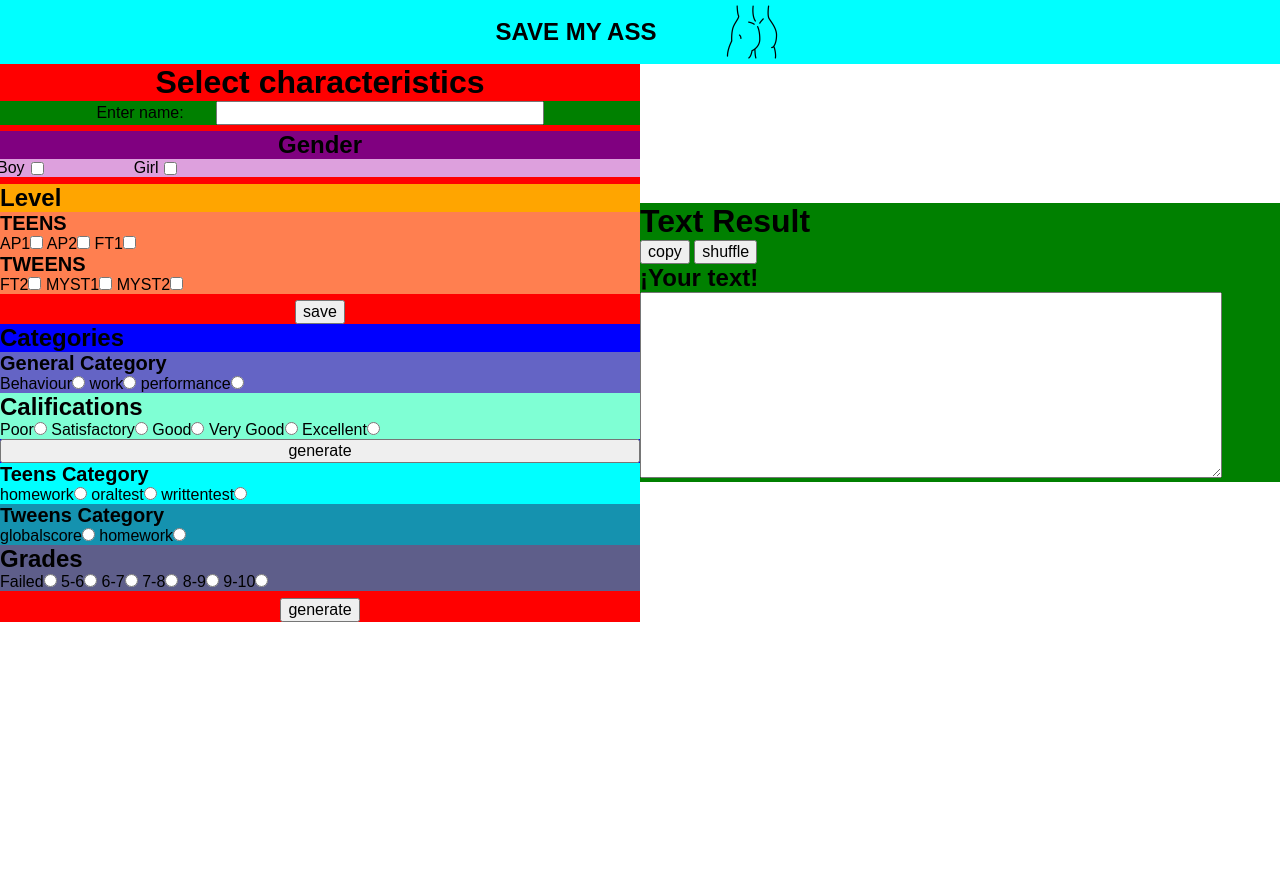
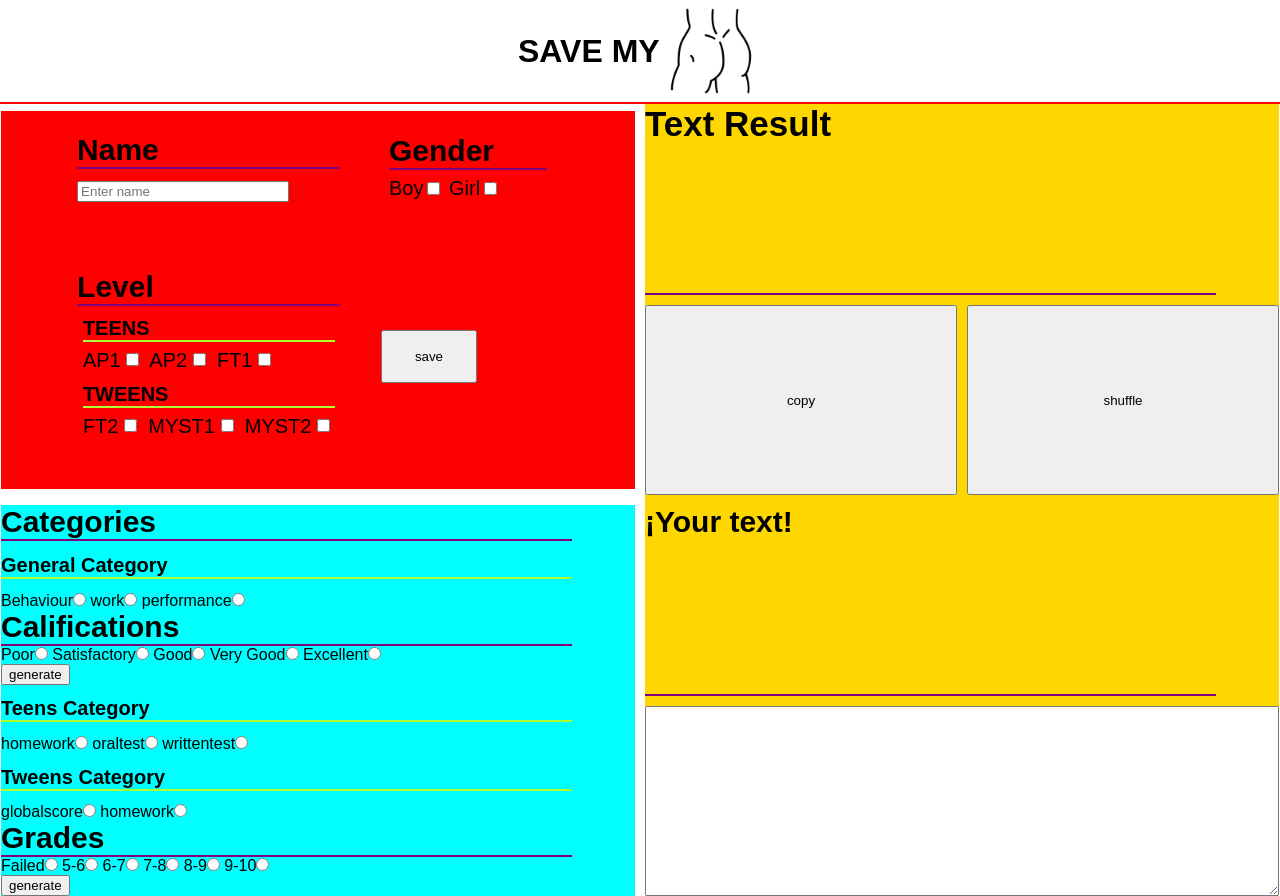
Before and after one commit to NuriaLiano/save-my-ass, a plain HTML site: page index.html in a window 1280 px wide. Before the commit the page ends 800 px from the top, so only its background shows below. Drawn offline with Linux system fonts and the light colour scheme.

Commit message:
new main.css

```diff
--- a/index.html
+++ b/index.html
@@ -7,31 +7,26 @@
     <meta name="viewport" content="width=device-width, initial-scale=1.0">
     <script src="index.js"></script>
     <link rel="stylesheet" href="main.css">
-    <title>Save My ASS</title>
+    <title>Save My ASS | Text generator</title>
 </head>
 
 <body>
     <header>
-        <h1 class="title">SAVE MY ASS</h1>
+        <h1>SAVE MY</h1>
         <img src="img/butt.png" alt="">
     </header>
     <section>
-        <div class="left">
-            <h2 class="supertitle">Select characteristics</h2>
+        <div class="mainbox">
             <div class="inputname">
-                <label for="childname">Enter name: </label><input type="text" name="childname" id="childname">
+                <h3 class="title">Name</h3>
+                <input type="text" name="childname" id="childname" placeholder="Enter name">
             </div>
             <div class="gender">
                 <h3 class="title">Gender</h3>
                 <div class="gen">
-                    <div class="boybox">
-                        <label for="boy">Boy</label><input type="checkbox" name="gender" id="boy" value="Boy">
-                    </div>
-                    <div class="girlbox">
-                        <label for="girl">Girl</label><input type="checkbox" name="gender" id="girl" value="Girl">
-                    </div>
+                    <label for="boy">Boy</label><input type="checkbox" name="gender" id="boy" value="Boy">
+                    <label for="girl">Girl</label><input type="checkbox" name="gender" id="girl" value="Girl">
                 </div>
-
             </div>
             <div class="group">
                 <h3 class="title">Level</h3>
@@ -50,7 +45,9 @@
                     </div>
                 </div>
             </div>
-            <input type="button" value="save">
+            <input type="button" class="btnmainbox" value="save">
+        </div>
+        <div class="secondbox">
             <div class="categories">
                 <h3 class="title">Categories</h3>
                 <div class="generalCat">
@@ -91,10 +88,10 @@
             </div>
             <input type="button" value="generate">
         </div>
-        <div class="right">
+        <div class="thirdbox">
             <h2 class="supertitle">Text Result</h2>
-            <input type="button" value="copy">
-            <input type="button" value="shuffle">
+            <input type="button" class="btncopy" value="copy">
+            <input type="button" class="btnshuffle" value="shuffle">
             <h3 class="title">¡Your text!</h3>
             <textarea name="" id="" cols="30" rows="10"></textarea>
         </div>
--- a/main.css
+++ b/main.css
@@ -1,127 +1,134 @@
 *{
+    margin: 0;
     font-family: Arial, Helvetica, sans-serif;
-    margin: 0;
-    font-size: 100%;
 }
 
-/*general*/
+/******** GENERAL ********/
+
 .supertitle{
-    font-size: 200%;
-}
-.title{
-    font-size: 150%;
-}
-.subtitle{
-    font-size: 125%;
+    font-size: 35px;
+    border-bottom: 2px solid purple;
+    width: 90%;
 }
 
-/*******************************/
+.title{
+    font-size: 30px;
+    border-bottom: 2px solid purple;
+    width: 90%;
+}
+
+.subtitle{
+    font-size: 20px;
+    border-bottom: 2px solid greenyellow;
+    width: 90%;
+    margin: 2% 0;
+}
+
+/***************************/
+
+/******** HEADER ********/
 header{
-    background-color: aqua;
-    width: 100%;
     display: flex;
     justify-content: center;
     align-items: center;
-    flex-direction: row;
-    gap: 5%;
+    border-bottom: 2px solid red;
 }
-h1{
-    font-size: xx-large;
+header img{
+    width: 8%;
 }
-img{
-    width: 5%;
+/***************************/
+
+section{
+    margin: 0 1px;
+    display: grid;
+    grid-template-columns: repeat(2, 1fr);
+    grid-template-rows: repeat(2, 1fr);
+    grid-column-gap: 10px;
+    grid-row-gap: 10px;
 }
-section{
-    display: flex;
+
+/******** FIRST BOX ********/
+
+.mainbox{
+    grid-area: 1 / 1 / 2 / 2;
+    margin: 1% 0;
+    background-color: red;
+    display: grid;
+    grid-template-columns: 50% 30%;
+    grid-template-rows: 30% 70%;
+    width: 100%;
     justify-content: center;
     align-items: center;
-    flex-direction: row;
 }
-.left{
-    background-color: red;
-    width: 50%;
-    display: flex;
-    justify-content: center;
-    align-items: center;
-    flex-direction: column;
-    gap: 15%;
+.inputname, .gender, .group{
+    margin: 4%;
 }
-.right{
-    background-color: green;
-    width: 50%;
+.inputname label{
+    width: 40%;
+}
+#childname{
+    margin-top: 4%;
+    width: 70%;
+    margin-left: auto;
 }
 
-.left .inputname{
-    width: 100%;
-    display: flex;
-    align-items: center;
-    justify-content: center;
-    gap: 5%;
-    margin-bottom: 1%;
-    background-color: green;
+.gen, .teens, .tweens{
+    margin-top: 4%;
+    font-size: 20px;
 }
-.left .inputname #childname{
-    width: 50%;
-}
-.left .gender{
-    display: flex;
-    flex-direction: column;
-    justify-content: center;
-    align-items: center;
-    margin-bottom: 1%;
-    width: 100%;
-    background-color: purple;
-}
-.left .gender .gen{
-    display: flex;
-    flex-direction: row;
-    gap: 15%;
-    width: 100%;
-    background-color: plum;
-}
-.left .gender .boybox, .left .gender .girlbox{
-    display: flex;
-    justify-content: center;
-    align-items: center;
-    flex-direction: row;
-    gap: 15%;
+.gen input, .teens input, .tweens input{
+    margin: 2% 2%;
 }
 
-.left .group{
-    display: flex;
-    flex-direction: column;
-    justify-content:left;
-    margin-bottom: 1%;
-    width: 100%;
-    background-color: orange;
+.students{
+    margin: 2%;
 }
-.left .group .students{
-    background-color: coral;
-    width: 100%;
+
+.btnmainbox{
+    width: 50%;
+    height: 20%;
 }
-.left .categories{
-    display: flex;
-    flex-direction: column;
-    justify-content:left;
-    margin-bottom: 1%;
-    width: 100%;
-    background-color: blue;
-}
-.left .categories .generalCat{
-    background-color: rgb(100, 100, 197);
-}
-.left .categories .generalCat .calification{
-    background-color: aquamarine;
-}
-.left .categories .teensCat{
+
+/***************************/
+
+/******** SECOND BOX ********/
+
+.secondbox{
+    grid-area: 2 / 1 / 3 / 2;
     background-color: aqua;
 }
-.left .categories .tweensCat{
-    background-color: rgb(21, 146, 175);
+
+/***************************/
+
+/******** THIRD BOX ********/
+
+.thirdbox{
+    grid-area: 1 / 2 / 3 / 3;
+    background-color: gold;
+    display: grid;
+    grid-template-columns: repeat(2, 1fr);
+    grid-template-rows: repeat(4, 1fr);
+    grid-column-gap: 10px;
+    grid-row-gap: 10px;
 }
-.left .categories .grades{
-    background-color: rgb(94, 94, 138);
+
+.thirdbox h2{
+    grid-area: 1 / 1 / 2 / 3;
 }
-.right textarea{
-    width: 90%;
+
+.btncopy{
+    grid-area: 2 / 1 / 3 / 2;
 }
+.btnshuffle{
+    grid-area: 2 / 2 / 3 / 3;
+}
+.thirdbox h3{
+    grid-area: 3 / 1 / 4 / 3;
+}
+
+.thirdbox textarea{
+    grid-area: 4 / 1 / 5 / 3;
+}
+
+
+/***************************/
--- /dev/null
+++ b/oldmain.css
@@ -0,0 +1,127 @@
+*{
+    font-family: Arial, Helvetica, sans-serif;
+    margin: 0;
+    font-size: 100%;
+}
+
+/*general*/
+.supertitle{
+    font-size: 200%;
+}
+.title{
+    font-size: 150%;
+}
+.subtitle{
+    font-size: 125%;
+}
+
+/*******************************/
+header{
+    background-color: aqua;
+    width: 100%;
+    display: flex;
+    justify-content: center;
+    align-items: center;
+    flex-direction: row;
+    gap: 5%;
+}
+h1{
+    font-size: xx-large;
+}
+img{
+    width: 5%;
+}
+section{
+    display: flex;
+    justify-content: center;
+    align-items: center;
+    flex-direction: row;
+}
+.left{
+    background-color: red;
+    width: 50%;
+    display: flex;
+    justify-content: center;
+    align-items: center;
+    flex-direction: column;
+    gap: 15%;
+}
+.right{
+    background-color: green;
+    width: 50%;
+}
+
+.left .inputname{
+    width: 100%;
+    display: flex;
+    align-items: center;
+    justify-content: center;
+    gap: 5%;
+    margin-bottom: 1%;
+    background-color: green;
+}
+.left .inputname #childname{
+    width: 50%;
+}
+.left .gender{
+    display: flex;
+    flex-direction: column;
+    justify-content: center;
+    align-items: center;
+    margin-bottom: 1%;
+    width: 100%;
+    background-color: purple;
+}
+.left .gender .gen{
+    display: flex;
+    flex-direction: row;
+    gap: 15%;
+    width: 100%;
+    background-color: plum;
+}
+.left .gender .boybox, .left .gender .girlbox{
+    display: flex;
+    justify-content: center;
+    align-items: center;
+    flex-direction: row;
+    gap: 15%;
+}
+
+.left .group{
+    display: flex;
+    flex-direction: column;
+    justify-content:left;
+    margin-bottom: 1%;
+    width: 100%;
+    background-color: orange;
+}
+.left .group .students{
+    background-color: coral;
+    width: 100%;
+}
+.left .categories{
+    display: flex;
+    flex-direction: column;
+    justify-content:left;
+    margin-bottom: 1%;
+    width: 100%;
+    background-color: blue;
+}
+.left .categories .generalCat{
+    background-color: rgb(100, 100, 197);
+}
+.left .categories .generalCat .calification{
+    background-color: aquamarine;
+}
+.left .categories .teensCat{
+    background-color: aqua;
+}
+.left .categories .tweensCat{
+    background-color: rgb(21, 146, 175);
+}
+.left .categories .grades{
+    background-color: rgb(94, 94, 138);
+}
+.right textarea{
+    width: 90%;
+}
```
